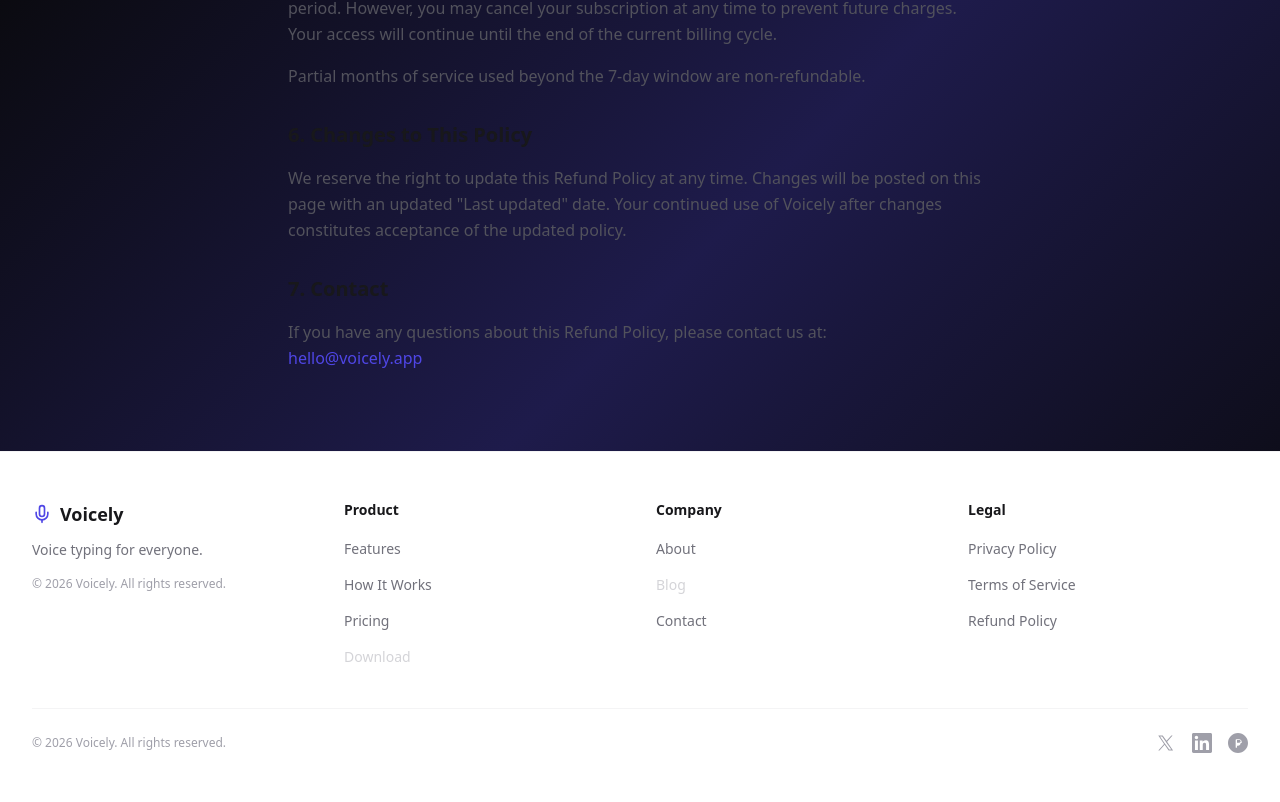
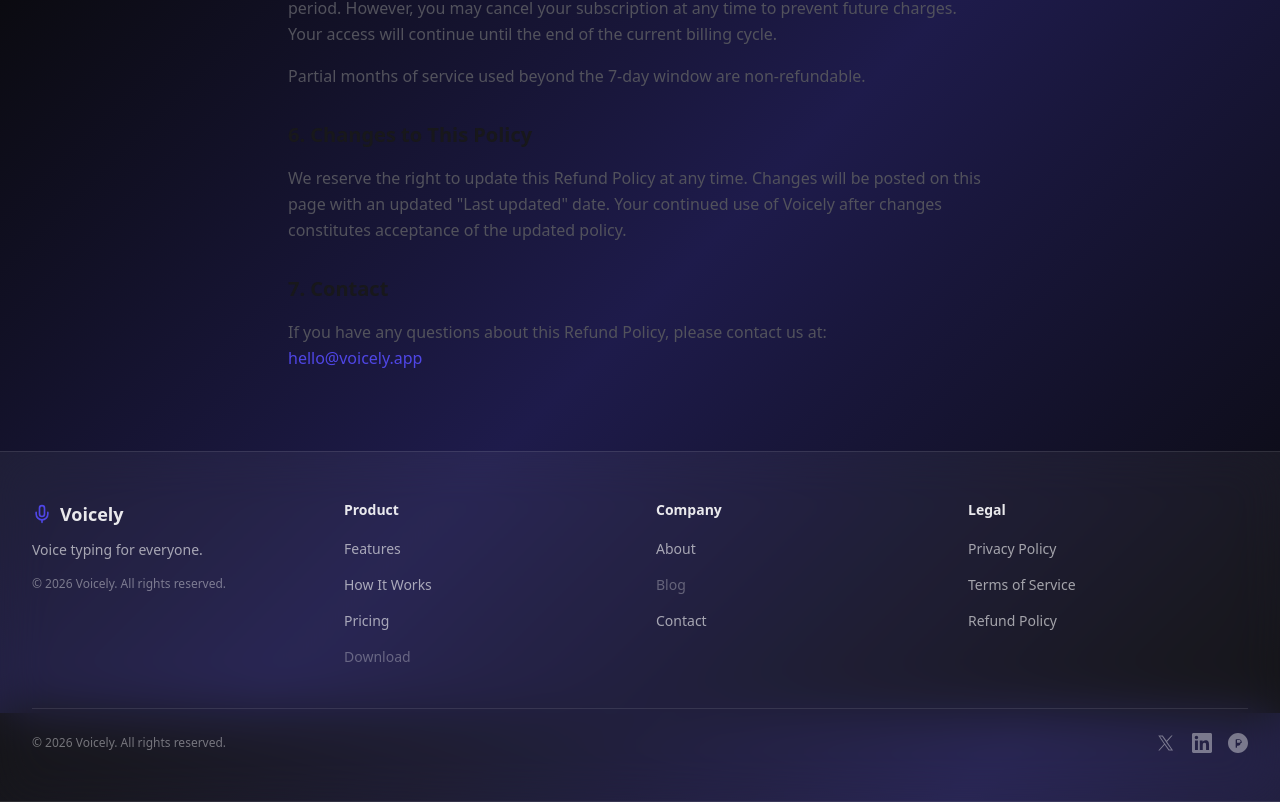
Before and after one commit to girishlade111/voicely-land, a Next.js app: page /refund-policy in a window 1280 px wide. Shown: the part 887-1689 px from the top of the page. Built offline with nearby package versions, Linux system fonts and the light colour scheme.

Commit message:
Polish Footer, AnimatedDemo, DemoVideo, FeatureSpecs, LanguageSupport, PlatformSpecs, PricingPreview, VoiceCommands

```diff
--- a/components/layout/Footer.tsx
+++ b/components/layout/Footer.tsx
@@ -11,7 +11,7 @@
   const currentYear = new Date().getFullYear();
 
   return (
-    <footer className="bg-white border-t border-zinc-100">
+    <footer className="glass-nav border-t border-white/10">
       <div ref={ref} className="mx-auto max-w-7xl px-4 sm:px-6 lg:px-8 py-12">
         <div className="grid grid-cols-2 md:grid-cols-4 gap-8">
           {[
@@ -22,10 +22,10 @@
                 <>
                   <Link href="/" className="flex items-center gap-2 mb-3">
                     <Mic className="h-5 w-5 text-accent" />
-                    <span className="text-lg font-bold text-zinc-900">Voicely</span>
+                    <span className="text-lg font-bold text-white/90">Voicely</span>
                   </Link>
-                  <p className="text-sm text-zinc-500 mb-4">Voice typing for everyone.</p>
-                  <p className="text-xs text-zinc-400">&copy; {currentYear} Voicely. All rights reserved.</p>
+                  <p className="text-sm text-white/60 mb-4">Voice typing for everyone.</p>
+                  <p className="text-xs text-white/40">&copy; {currentYear} Voicely. All rights reserved.</p>
                 </>
               ),
             },
@@ -34,12 +34,12 @@
               cols: "",
               content: (
                 <>
-                  <h4 className="text-sm font-semibold text-zinc-900 mb-4">Product</h4>
+                  <h4 className="text-sm font-semibold text-white/90 mb-4">Product</h4>
                   <ul className="space-y-3">
-                    <li><button onClick={() => document.getElementById("features")?.scrollIntoView({ behavior: "smooth" })} className="text-sm text-zinc-500 hover:text-zinc-900">Features</button></li>
-                    <li><button onClick={() => document.getElementById("how-it-works")?.scrollIntoView({ behavior: "smooth" })} className="text-sm text-zinc-500 hover:text-zinc-900">How It Works</button></li>
-                    <li><button onClick={() => document.getElementById("pricing")?.scrollIntoView({ behavior: "smooth" })} className="text-sm text-zinc-500 hover:text-zinc-900">Pricing</button></li>
-                    <li><span className="text-sm text-zinc-300 cursor-not-allowed" title="Coming Soon">Download</span></li>
+                    <li><button onClick={() => document.getElementById("features")?.scrollIntoView({ behavior: "smooth" })} className="text-sm text-white/60 hover:text-white/90">Features</button></li>
+                    <li><button onClick={() => document.getElementById("how-it-works")?.scrollIntoView({ behavior: "smooth" })} className="text-sm text-white/60 hover:text-white/90">How It Works</button></li>
+                    <li><button onClick={() => document.getElementById("pricing")?.scrollIntoView({ behavior: "smooth" })} className="text-sm text-white/60 hover:text-white/90">Pricing</button></li>
+                    <li><span className="text-sm text-white/30 cursor-not-allowed" title="Coming Soon">Download</span></li>
                   </ul>
                 </>
               ),
@@ -49,11 +49,11 @@
               cols: "",
               content: (
                 <>
-                  <h4 className="text-sm font-semibold text-zinc-900 mb-4">Company</h4>
+                  <h4 className="text-sm font-semibold text-white/90 mb-4">Company</h4>
                   <ul className="space-y-3">
-                    <li><Link href="/about" className="text-sm text-zinc-500 hover:text-zinc-900">About</Link></li>
-                    <li><span className="text-sm text-zinc-300 cursor-not-allowed">Blog</span></li>
-                    <li><a href="mailto:hello@voicely.app" className="text-sm text-zinc-500 hover:text-zinc-900">Contact</a></li>
+                    <li><Link href="/about" className="text-sm text-white/60 hover:text-white/90">About</Link></li>
+                    <li><span className="text-sm text-white/30 cursor-not-allowed">Blog</span></li>
+                    <li><a href="mailto:hello@voicely.app" className="text-sm text-white/60 hover:text-white/90">Contact</a></li>
                   </ul>
                 </>
               ),
@@ -63,11 +63,11 @@
               cols: "",
               content: (
                 <>
-                  <h4 className="text-sm font-semibold text-zinc-900 mb-4">Legal</h4>
+                  <h4 className="text-sm font-semibold text-white/90 mb-4">Legal</h4>
                   <ul className="space-y-3">
-                    <li><Link href="/privacy-policy" className="text-sm text-zinc-500 hover:text-zinc-900">Privacy Policy</Link></li>
-                    <li><Link href="/terms-of-service" className="text-sm text-zinc-500 hover:text-zinc-900">Terms of Service</Link></li>
-                    <li><Link href="/refund-policy" className="text-sm text-zinc-500 hover:text-zinc-900">Refund Policy</Link></li>
+                    <li><Link href="/privacy-policy" className="text-sm text-white/60 hover:text-white/90">Privacy Policy</Link></li>
+                    <li><Link href="/terms-of-service" className="text-sm text-white/60 hover:text-white/90">Terms of Service</Link></li>
+                    <li><Link href="/refund-policy" className="text-sm text-white/60 hover:text-white/90">Refund Policy</Link></li>
                   </ul>
                 </>
               ),
@@ -89,19 +89,19 @@
           initial={{ opacity: 0 }}
           animate={isInView ? { opacity: 1 } : {}}
           transition={{ duration: 0.5, delay: 0.6 }}
-          className="mt-10 pt-6 border-t border-zinc-100 flex flex-col sm:flex-row items-center justify-between gap-4"
-        >
-          <p className="text-xs text-zinc-400">
+            className="mt-10 pt-6 border-t border-white/10 flex flex-col sm:flex-row items-center justify-between gap-4"
+          >
+            <p className="text-xs text-white/40">
             &copy; {currentYear} Voicely. All rights reserved.
           </p>
           <div className="flex items-center gap-4">
-            <a href="https://x.com/voicelyapp" target="_blank" rel="noopener noreferrer" className="text-zinc-400 hover:text-zinc-600 transition-colors" aria-label="X / Twitter">
+            <a href="https://x.com/voicelyapp" target="_blank" rel="noopener noreferrer" className="text-white/40 hover:text-white/70 transition-colors" aria-label="X / Twitter">
               <svg className="h-5 w-5" fill="currentColor" viewBox="0 0 24 24"><path d="M13.3174 10.4031L19.9187 3H18.3874L12.6402 9.42666L8.04231 3H2.71875L9.66174 13.2194L2.71875 21H4.25008L10.3387 14.196L15.1861 21H20.5097L13.3171 10.4031H13.3174ZM11.1031 13.2677L10.3988 12.2249L4.80196 4.16933H7.28746L11.7288 10.6117L12.4331 11.6545L18.3881 19.8737H15.9026L11.1031 13.268V13.2677Z"/></svg>
             </a>
-            <a href="https://linkedin.com/company/voicely" target="_blank" rel="noopener noreferrer" className="text-zinc-400 hover:text-zinc-600 transition-colors" aria-label="LinkedIn">
+            <a href="https://linkedin.com/company/voicely" target="_blank" rel="noopener noreferrer" className="text-white/40 hover:text-white/70 transition-colors" aria-label="LinkedIn">
               <svg className="h-5 w-5" fill="currentColor" viewBox="0 0 24 24"><path d="M20.447 20.452h-3.554v-5.569c0-1.328-.027-3.037-1.852-3.037-1.853 0-2.136 1.445-2.136 2.939v5.667H9.351V9h3.414v1.561h.046c.477-.9 1.637-1.85 3.37-1.85 3.601 0 4.267 2.37 4.267 5.455v6.286zM5.337 7.433c-1.144 0-2.063-.926-2.063-2.065 0-1.138.92-2.063 2.063-2.063 1.14 0 2.064.925 2.064 2.063 0 1.139-.925 2.065-2.064 2.065zm1.782 13.019H3.555V9h3.564v11.452zM22.225 0H1.771C.792 0 0 .774 0 1.729v20.542C0 23.227.792 24 1.771 24h20.451C23.2 24 24 23.227 24 22.271V1.729C24 .774 23.2 0 22.222 0h.003z"/></svg>
             </a>
-            <a href="https://producthunt.com" target="_blank" rel="noopener noreferrer" className="text-zinc-400 hover:text-zinc-600 transition-colors" aria-label="Product Hunt">
+            <a href="https://producthunt.com" target="_blank" rel="noopener noreferrer" className="text-white/40 hover:text-white/70 transition-colors" aria-label="Product Hunt">
               <svg className="h-5 w-5" fill="currentColor" viewBox="0 0 24 24"><path d="M13.6 8.4H10.8v3.2h2.8c.9 0 1.6-.7 1.6-1.6s-.7-1.6-1.6-1.6zM12 0C5.4 0 0 5.4 0 12s5.4 12 12 12 12-5.4 12-12S18.6 0 12 0zm3.2 12c0 1.8-1.4 3.2-3.2 3.2H10.8V17c0 .4-.3.8-.8.8s-.8-.3-.8-.8v-5.2V8.2c0-.4.3-.8.8-.8h3.2c1.8 0 3.2 1.4 3.2 3.2V12z"/></svg>
             </a>
           </div>
--- a/components/sections/AnimatedDemoSection.tsx
+++ b/components/sections/AnimatedDemoSection.tsx
@@ -98,16 +98,16 @@
   const totalWords = DEMO_WORDS.length;
 
   return (
-    <section className="py-16 sm:py-24 bg-zinc-50/50" id="demo">
+    <section className="py-16 sm:py-24" id="demo">
       <div className="mx-auto max-w-7xl px-4 sm:px-6 lg:px-8">
         <div className="text-center mb-10">
-          <p className="text-xs font-semibold tracking-widest text-zinc-400 mb-4">
+          <p className="text-xs font-semibold tracking-widest text-white/40 mb-4">
             SEE IT IN ACTION
           </p>
-          <h2 className="text-3xl sm:text-4xl font-bold text-zinc-900 mb-4">
+          <h2 className="text-3xl sm:text-4xl font-bold text-white/90 mb-4">
             See Voicely in Action
           </h2>
-          <p className="text-muted-foreground text-zinc-500 max-w-lg mx-auto">
+          <p className="text-white/60 max-w-lg mx-auto">
             Press a shortcut. Speak naturally. Watch it type.
           </p>
         </div>
@@ -319,7 +319,7 @@
           </div>
         </div>
 
-        <p className="text-center text-zinc-500 mt-6 text-sm">
+        <p className="text-center text-white/60 mt-6 text-sm">
           Speak in English, Hindi, or Marathi &mdash; Voicely types it instantly.
         </p>
       </div>
--- a/components/sections/DemoVideo.tsx
+++ b/components/sections/DemoVideo.tsx
@@ -8,7 +8,7 @@
   const isInView = useInView(ref, { once: true, amount: 0.2 });
 
   return (
-    <section className="py-16 sm:py-24 bg-zinc-50/50">
+    <section className="py-16 sm:py-24">
       <div className="mx-auto max-w-7xl px-4 sm:px-6 lg:px-8">
         <motion.div
           ref={ref}
@@ -17,10 +17,10 @@
           transition={{ duration: 0.6 }}
           className="text-center mb-10"
         >
-          <p className="text-xs font-semibold tracking-widest text-zinc-400 mb-4">
+          <p className="text-xs font-semibold tracking-widest text-white/40 mb-4">
             SEE IT IN ACTION
           </p>
-          <h2 className="text-3xl sm:text-4xl font-bold text-zinc-900 mb-4">
+          <h2 className="text-3xl sm:text-4xl font-bold text-white/90 mb-4">
             See Voicely in Action
           </h2>
         </motion.div>
@@ -47,7 +47,7 @@
           </video>
         </motion.div>
 
-        <p className="text-center text-zinc-500 mt-6 text-sm">
+        <p className="text-center text-white/60 mt-6 text-sm">
           Speak in Hindi, Marathi, or English &mdash; Voicely types it, instantly.
         </p>
       </div>
```
Also changed, not shown: components/sections/FeatureSpecsSection.tsx (+9 -9 lines), components/sections/LanguageSupport.tsx (+5 -5 lines), components/sections/PlatformSpecsSection.tsx (+10 -10 lines), components/sections/PricingPreview.tsx (+13 -13 lines), components/sections/VoiceCommandsSection.tsx (+13 -13 lines).
